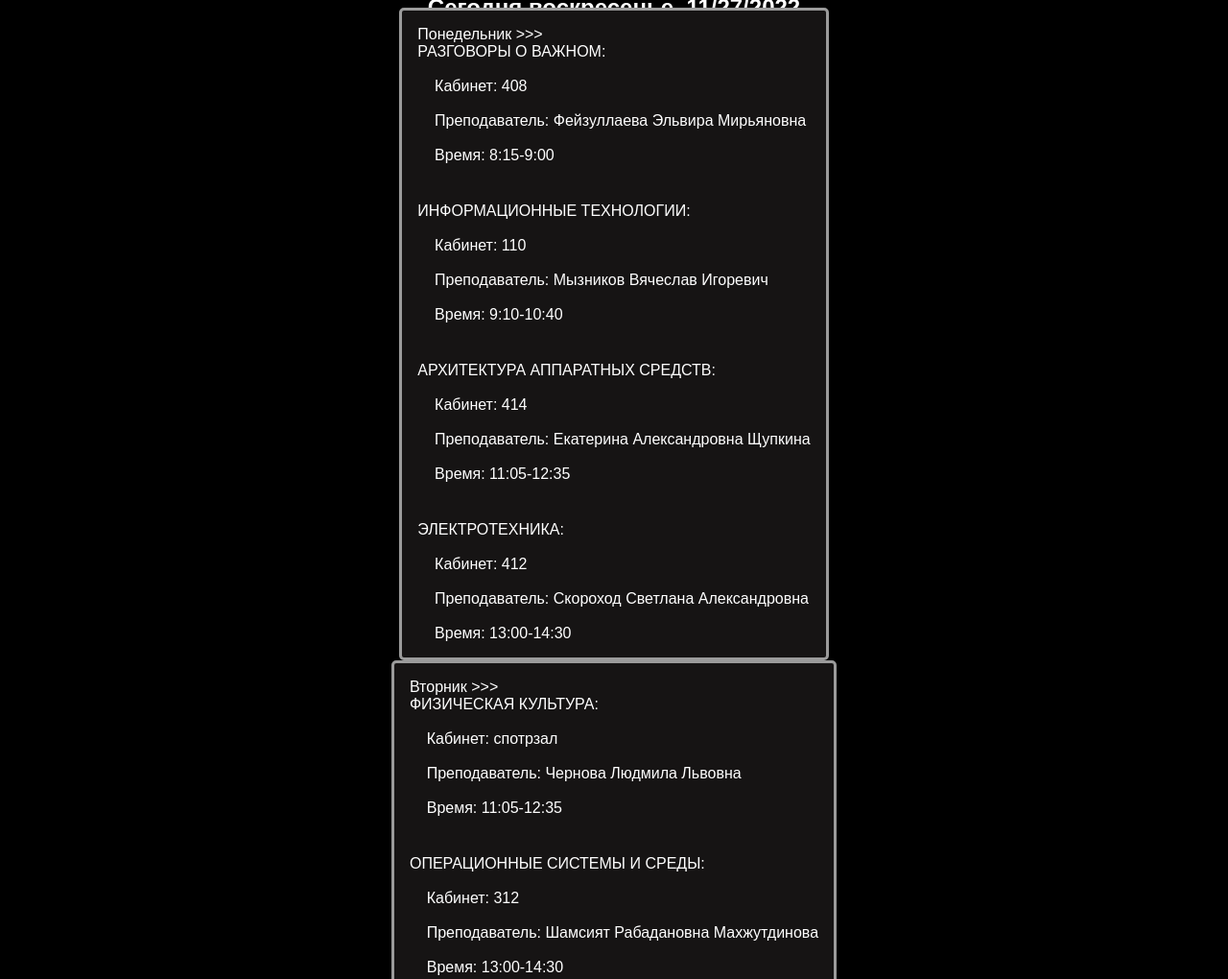
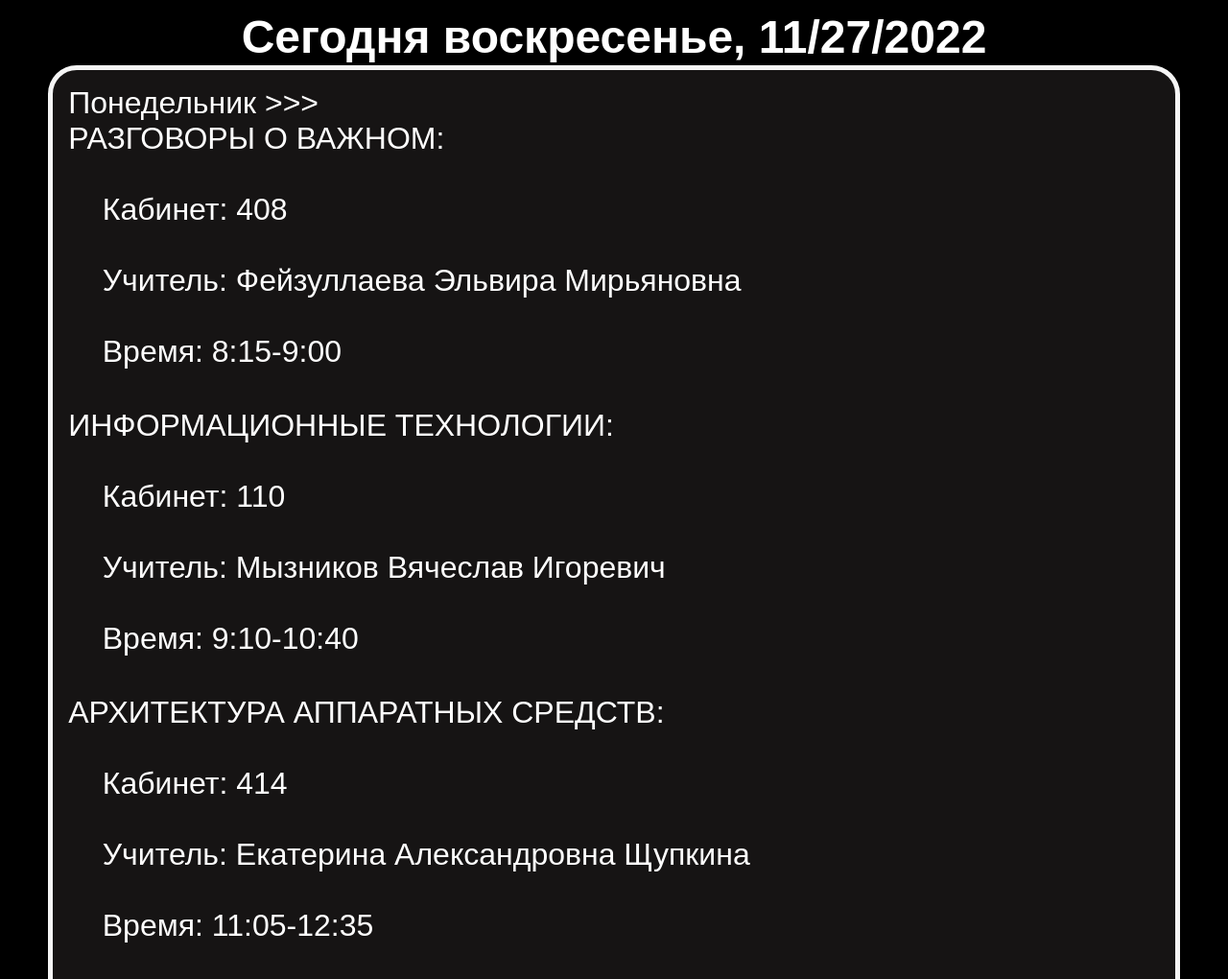
Before and after one commit to Alexey-Yoshimitsu/mgkeit-simple-timetable, a plain HTML site: page index.html in a window 1280 px wide. Shown: the top 1020 px of the page at 96% size. Drawn offline with Linux system fonts and the light colour scheme.

Commit message:
все хорошо

```diff
--- a/css/styles.css
+++ b/css/styles.css
@@ -2,6 +2,7 @@
 body {
     font-family: sans-serif;
     background-color: #000000;
+    font-size: 200%;
 }
 
 
@@ -12,6 +13,7 @@ header {
     display: flex;
     justify-content: center;
     align-items: center;
+    height: 60px;
 }
 #posts{
     display: grid;
@@ -19,12 +21,16 @@ header {
 }
 .block {
     padding: 1rem;
-    border-radius: 5px;
-    border: 3px solid rgb(155, 155, 155);
+    border-radius: 30px;
+    width: 90%;
+    border: 5px solid rgb(245, 245, 245);
     background-color: #161414;
     color: rgb(166, 166, 166);
     color: white;
     justify-content: center;
+    margin-bottom: 20px;
+
+
 }
 .close{
     margin-left: 30px;
@@ -32,15 +38,17 @@ header {
 }
 .block2 {
     padding: 1rem;
-    border-radius: 5px;
-    border: 3px solid rgb(155, 155, 155);
+    border-radius: 30px;
+    border: 5px solid rgb(245, 245, 245);
     margin-bottom: 1rem;
+    width: 90%;
     background-color: #161414;
     color: rgb(166, 166, 166);
     color: white;
     justify-content: center;
 }
 .container2{
+    margin-top: 20px;
     display: none;
     justify-items: center;
 }
--- a/js/app.js
+++ b/js/app.js
@@ -328,7 +328,7 @@ function createBlock(obj, day) {
 
     Кабинет: ${para.kab}
 
-    Преподаватель: ${para.name}
+    Учитель: ${para.name}
 
     Время: ${para.time}`
     block.append(paraBlock)
```
